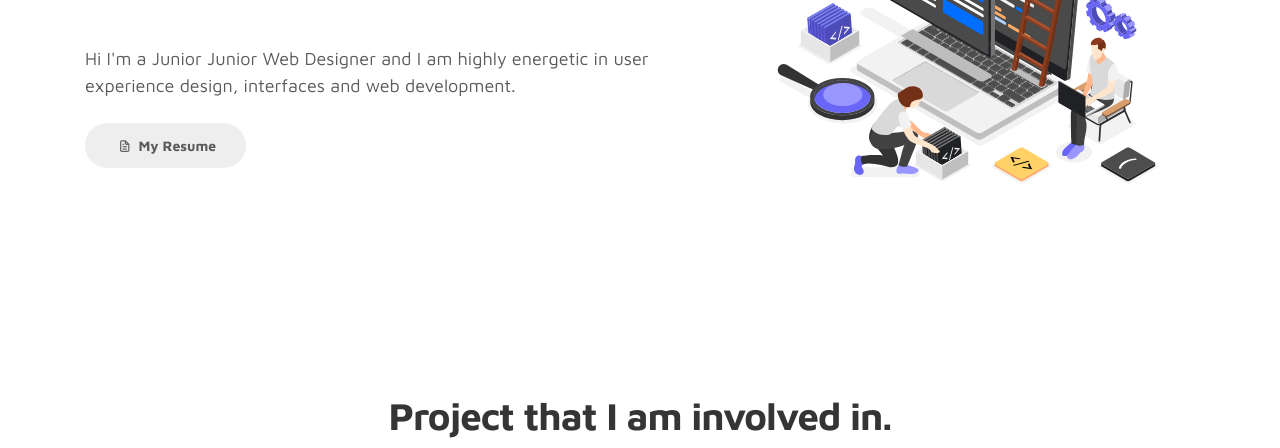
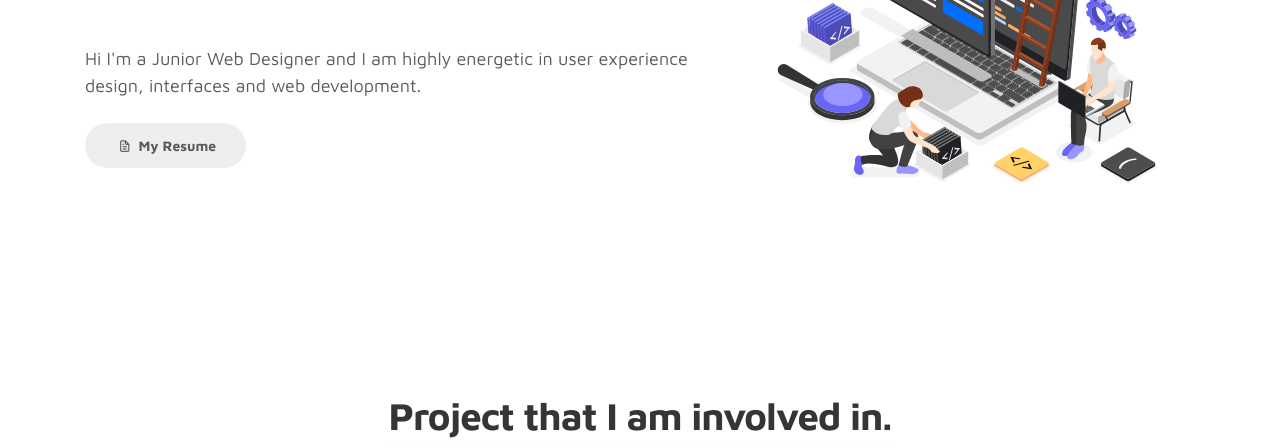
Before and after one commit to afifjazimin/afifjazimin.github.io, a plain HTML site: page index.html in a window 1280 px wide. Shown: the part 352-800 px from the top of the page. Drawn offline with Linux system fonts and the light colour scheme.

Commit message:
Update index.html

```diff
--- a/index.html
+++ b/index.html
@@ -74,7 +74,7 @@
               </div>
             </h1>
             <br>
-            <p>Hi I'm a Junior Junior Web Designer and I am highly energetic in user experience design, interfaces and
+            <p>Hi I'm a Junior Web Designer and I am highly energetic in user experience design, interfaces and
               web development.</p>
 
             <div class="custom-btn-group mt-4">
```
